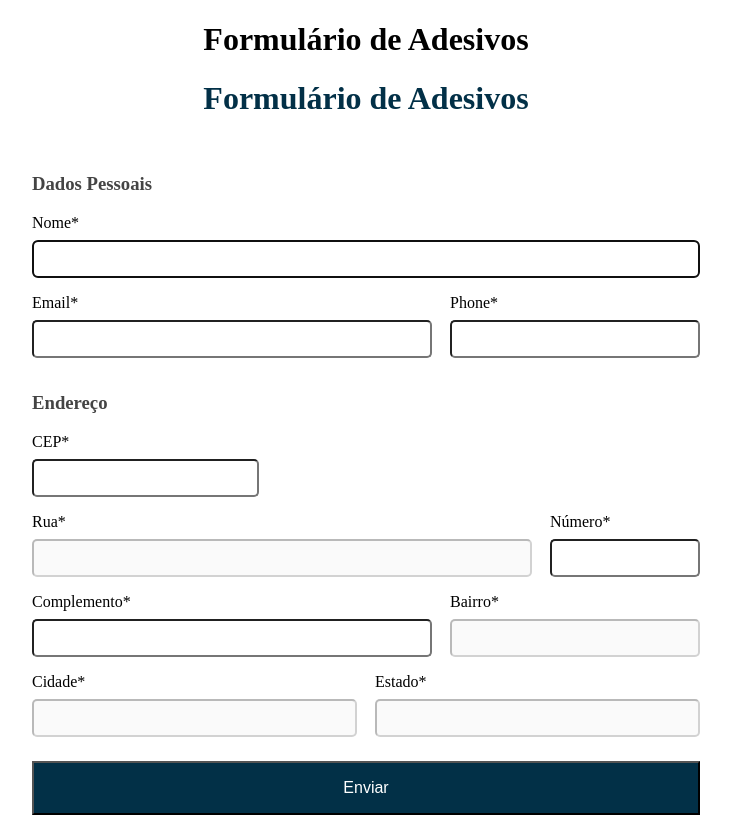
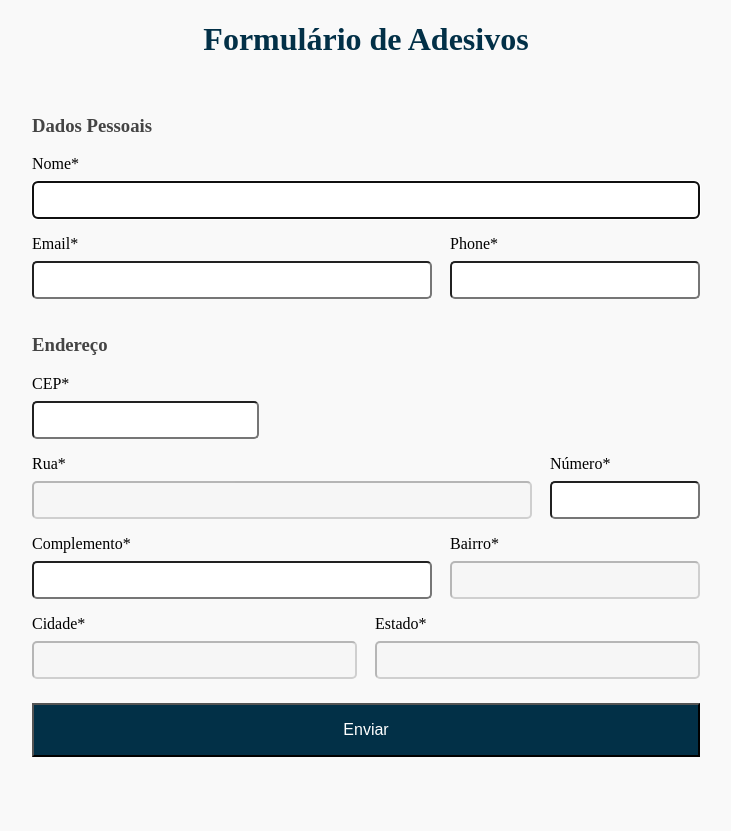
Before and after one commit to carvalho-rafael/stickers-form, a Next.js app: page / in a window 1280 px wide. Shown: the whole page, without its empty margins (274-1005 px from the left). After the commit the page ends 800 px from the top, so only its background shows below. Built offline with nearby package versions, Linux system fonts and the light colour scheme.

Commit message:
improve styling

```diff
--- a/components/popup/styles.ts
+++ b/components/popup/styles.ts
@@ -11,17 +11,13 @@ export const PopPupContainer = styled.div<{ type?: string }>`
     right: 30px;
 
     justify-content: space-evenly;
-    background: ${props => props.type === 'erro' ? "red" : "blue"};
+    background: ${props => props.type === 'erro' ? "#e23636" : "#4a90e2"};
     color: white;
 
     border-radius: .5rem;
     animation: fadein 1s ease-out;
 
     z-index: 999;
-
-    &.erro {
-        background: red;
-    }
 
     h3 {
         margin: 0;
--- a/pages/index.tsx
+++ b/pages/index.tsx
@@ -1,16 +1,14 @@
 import Head from 'next/head'
 import Form from '../components/form'
-import { IndexPage } from '../styles/pages'
 
 export default function Home() {
   return (
-    <IndexPage>
+    <>
       <Head>
         <title>Formulário de Adesivos</title>
         <link rel="icon" href="/favicon.ico" />
       </Head>
-      <h1>Formulário de Adesivos</h1>
       <Form />
-    </IndexPage>
+    </>
   )
 }
--- a/styles/globalStyle.ts
+++ b/styles/globalStyle.ts
@@ -7,7 +7,9 @@ html,
     margin: 0;
     font-family: -apple - system, BlinkMacSystemFont, Segoe UI, Roboto, Oxygen,
         Ubuntu, Cantarell, Fira Sans, Droid Sans, Helvetica Neue, sans - serif;
-    width: 100%
+    width: 100%;
+    color: #000;
+    background: #F9F9F9;
 }
 
 * {
--- a/styles/pages/index.ts
+++ /dev/null
@@ -1,7 +0,0 @@
-import styled from 'styled-components'
-
-export const IndexPage = styled.div`
-    h1 {
-        text-align: center;
-    }
-`
```
